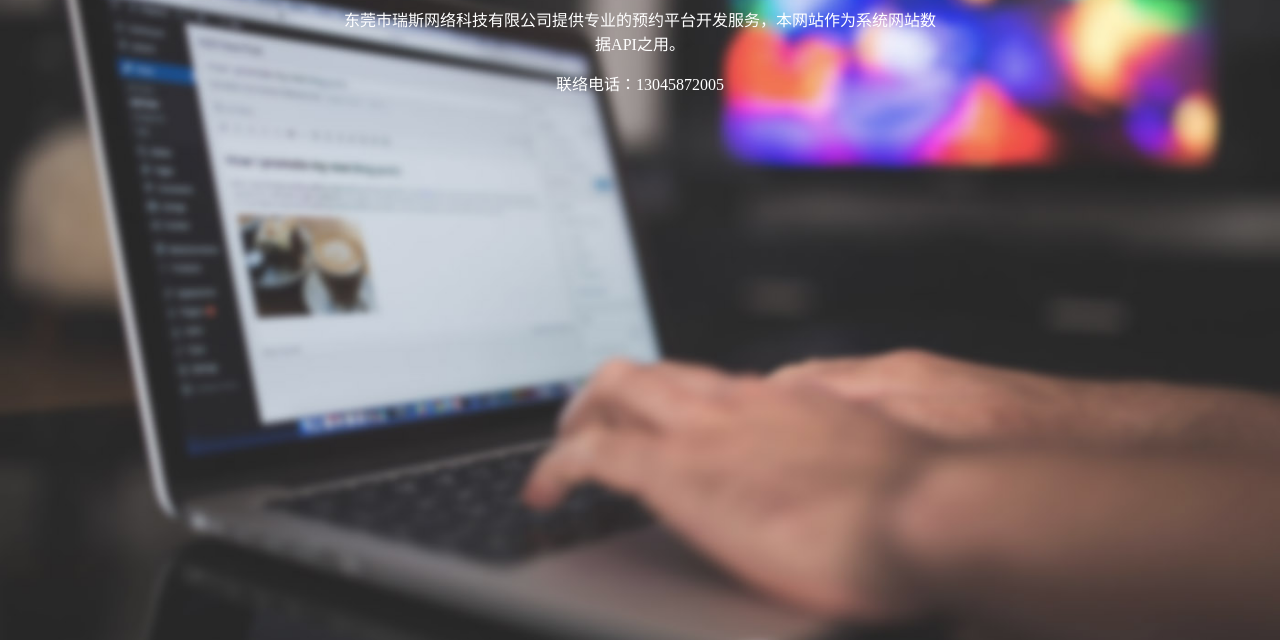
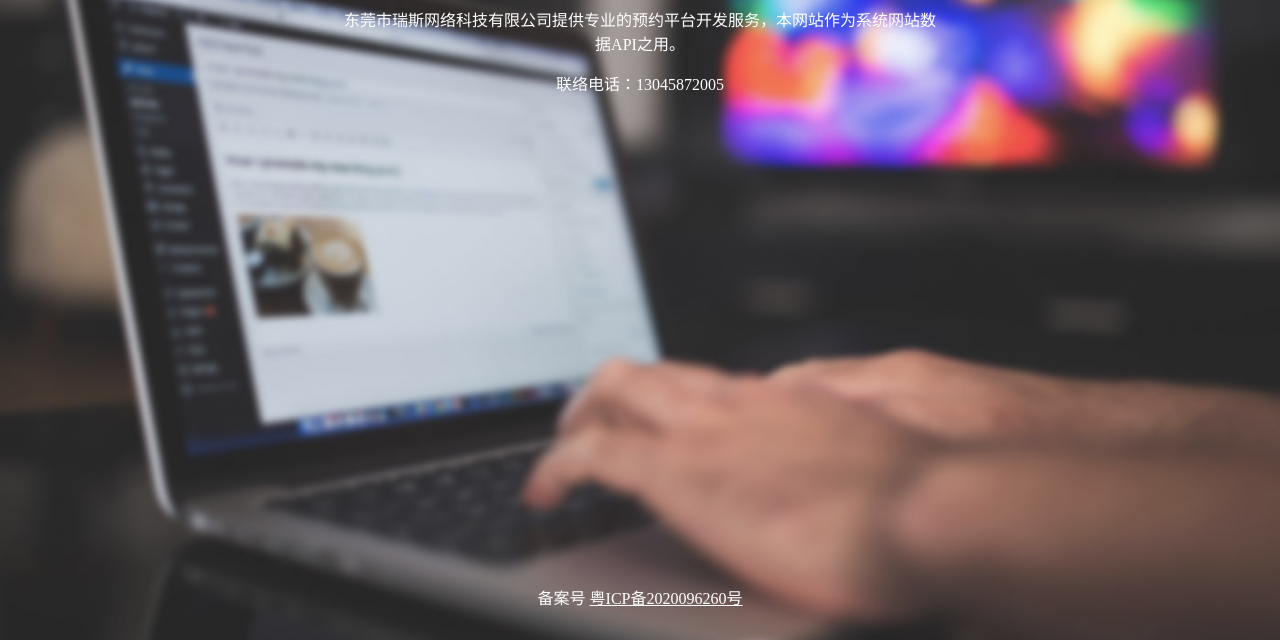
Before and after one commit to ruisigroup/hkiphc.net, a plain HTML site: page index.html in a window 1280 px wide. Shown: the part 160-800 px from the top of the page. Drawn offline with Linux system fonts and the light colour scheme.

Commit message:
加入備案號

```diff
--- a/index.html
+++ b/index.html
@@ -43,6 +43,6 @@
         <p class="content">东莞市瑞斯网络科技有限公司提供专业的预约平台开发服务，本网站作为系统网站数据API之用。</p>
         <p class="contact">联络电话：13045872005</p>
     </div>
-    <!-- <p class="beian">备案号 <a href="http://www.miitbeian.gov.cn" target="_blank">粤ICP备17147199号</a></p> -->
+    <p class="beian">备案号 <a href="http://www.miitbeian.gov.cn" target="_blank">粤ICP备2020096260号</a></p>
 </body>
 </html>
```
